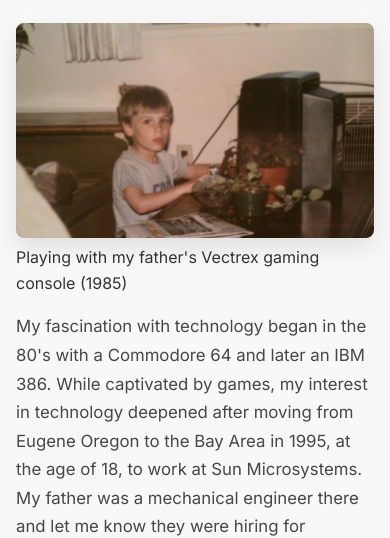
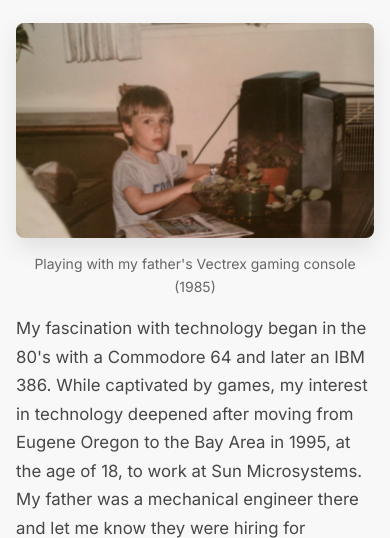
Before and after one commit to notednoone/mw, a PHP site: page / in a window 390 px wide. Shown: the part 1196-1734 px from the top of the page. Run offline with PHP 8.4, Linux system fonts and the light colour scheme.

Commit message:
Update style.css

```diff
--- a/assets/style.css
+++ b/assets/style.css
@@ -369,6 +369,13 @@
        #bio-image img {
          box-shadow:0;
        }
+
+      #bio-image figcaption {
+        text-align: center;
+        font-size: 0.875rem;
+        color: var(--text-secondary);
+        margin-top: 0.5rem;
+      }
 
     }
 
```
